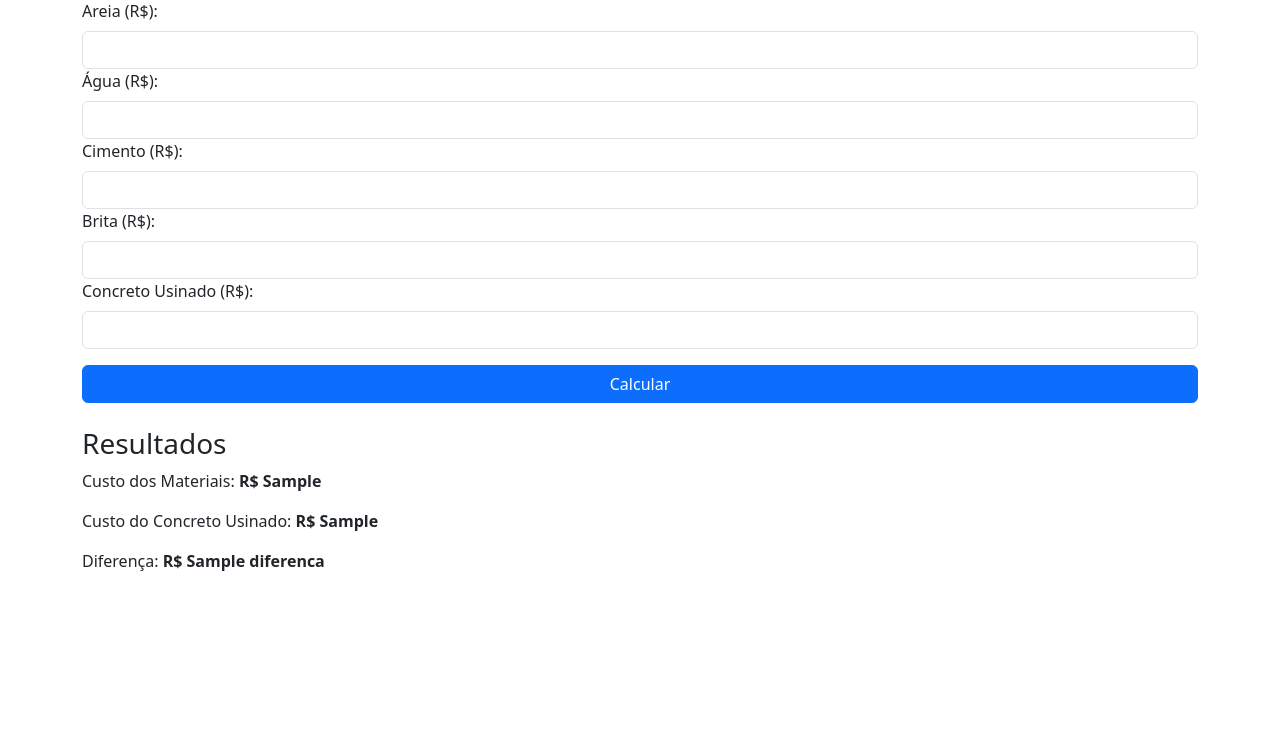
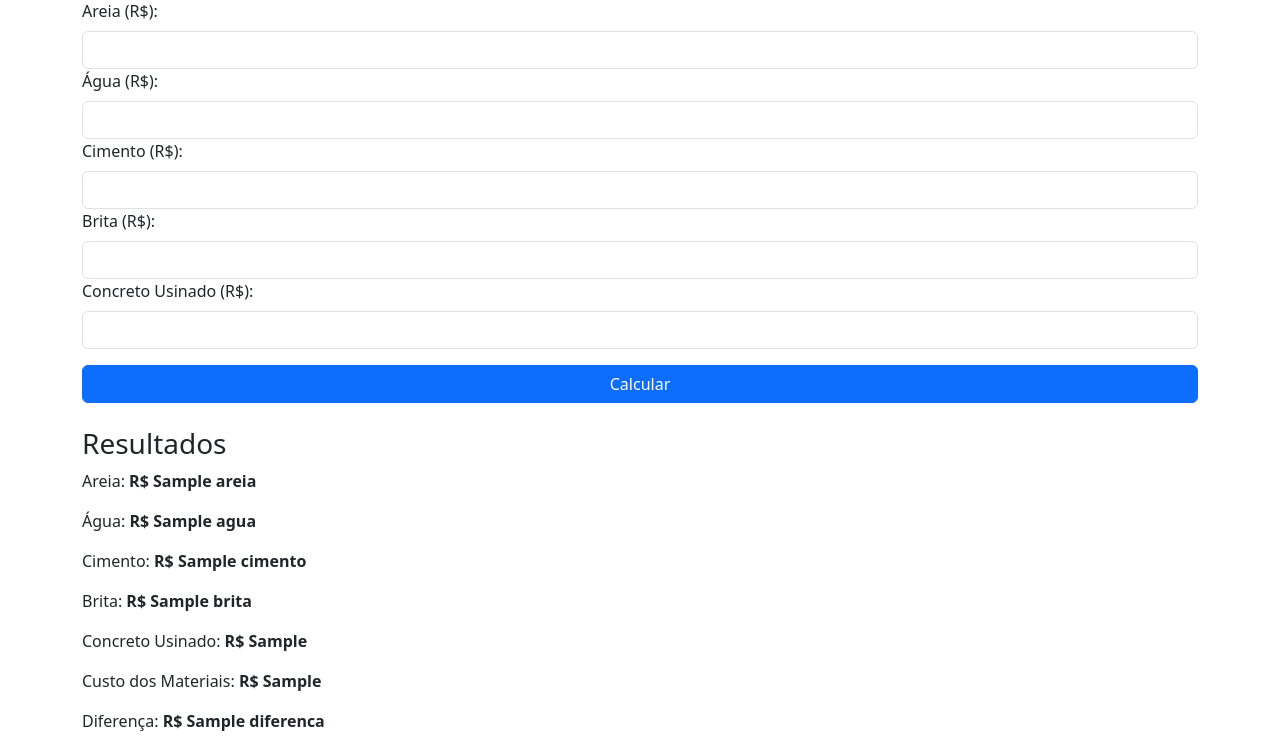
Before and after one commit to Andrepenso/concrete-calc, a Flask app: template templates/index.html in a window 1280 px wide. Shown: the part 111-860 px from the top of the page. Before the commit the page ends 682 px from the top, so only its background shows below. Run offline with Flask 3, Linux system fonts and the light colour scheme; the template is opened without the code that fills it: most values are stand-ins (such as "Sample title", 1, 10 or a date in 2020).

Commit message:
Correção: Exibição dos valores informados pelo usuário no HTML

```diff
--- a/app.py
+++ b/app.py
@@ -7,21 +7,22 @@ def index():
     custo_material = None
     concreto_usinado = None
     diferenca = None
-    valores = {}
+    valores = {"areia": "", "agua": "", "cimento": "", "brita": "", "concreto_usinado": ""}
 
     if request.method == "POST":
         try:
-            valores["areia"] = float(request.form["areia"])
-            valores["agua"] = float(request.form["agua"])
-            valores["cimento"] = float(request.form["cimento"])
-            valores["brita"] = float(request.form["brita"])
-            concreto_usinado = float(request.form["concreto_usinado"])
+            valores["areia"] = request.form["areia"]
+            valores["agua"] = request.form["agua"]
+            valores["cimento"] = request.form["cimento"]
+            valores["brita"] = request.form["brita"]
+            valores["concreto_usinado"] = request.form["concreto_usinado"]
 
-            custo_material = sum(valores.values())
+            custo_material = sum(float(valores[k]) for k in valores if k != "concreto_usinado")
+            concreto_usinado = float(valores["concreto_usinado"])
             diferenca = concreto_usinado - custo_material
 
         except ValueError:
-            return render_template("index.html", erro="Por favor, insira valores numéricos válidos.")
+            return render_template("index.html", erro="Por favor, insira valores numéricos válidos.", valores=valores)
 
     return render_template("index.html", custo_material=custo_material, concreto_usinado=concreto_usinado, diferenca=diferenca, valores=valores)
 
--- a/templates/index.html
+++ b/templates/index.html
@@ -8,29 +8,38 @@
 </head>
 <body class="container mt-5">
     <h2 class="text-center">Comparação de Custo de Concreto</h2>
+
+    {% if erro %}
+        <div class="alert alert-danger">{{ erro }}</div>
+    {% endif %}
+
     <form method="POST" class="mt-4">
         <label class="form-label">Areia (R$):</label>
-        <input type="number" step="0.01" name="areia" class="form-control" required>
+        <input type="number" step="0.01" name="areia" class="form-control" required value="{{ valores['areia'] }}">
 
         <label class="form-label">Água (R$):</label>
-        <input type="number" step="0.01" name="agua" class="form-control" required>
+        <input type="number" step="0.01" name="agua" class="form-control" required value="{{ valores['agua'] }}">
 
         <label class="form-label">Cimento (R$):</label>
-        <input type="number" step="0.01" name="cimento" class="form-control" required>
+        <input type="number" step="0.01" name="cimento" class="form-control" required value="{{ valores['cimento'] }}">
 
         <label class="form-label">Brita (R$):</label>
-        <input type="number" step="0.01" name="brita" class="form-control" required>
+        <input type="number" step="0.01" name="brita" class="form-control" required value="{{ valores['brita'] }}">
 
         <label class="form-label">Concreto Usinado (R$):</label>
-        <input type="number" step="0.01" name="concreto_usinado" class="form-control" required>
+        <input type="number" step="0.01" name="concreto_usinado" class="form-control" required value="{{ valores['concreto_usinado'] }}">
 
         <button type="submit" class="btn btn-primary mt-3 w-100">Calcular</button>
     </form>
 
     {% if custo_material is not none %}
         <h3 class="mt-4">Resultados</h3>
+        <p>Areia: <strong>R$ {{ valores['areia'] }}</strong></p>
+        <p>Água: <strong>R$ {{ valores['agua'] }}</strong></p>
+        <p>Cimento: <strong>R$ {{ valores['cimento'] }}</strong></p>
+        <p>Brita: <strong>R$ {{ valores['brita'] }}</strong></p>
+        <p>Concreto Usinado: <strong>R$ {{ valores['concreto_usinado'] }}</strong></p>
         <p>Custo dos Materiais: <strong>R$ {{ custo_material }}</strong></p>
-        <p>Custo do Concreto Usinado: <strong>R$ {{ concreto_usinado }}</strong></p>
         <p>Diferença: <strong>R$ {{ diferenca }}</strong></p>
     {% endif %}
 </body>
```
